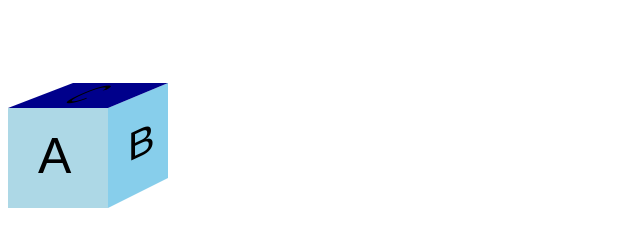
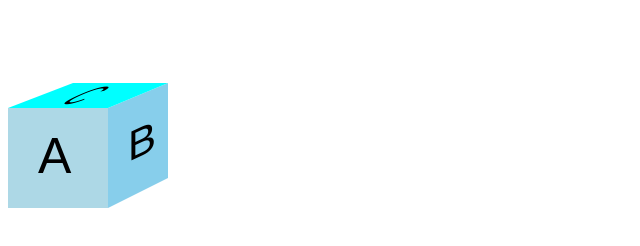
Before and after one commit to Executorix/web, a plain HTML site: page <!DOCTYPE html>.html in a window 1280 px wide. Shown: the whole page, without its empty margins (0-640 px from the left). Drawn offline with Linux system fonts and the light colour scheme.

Commit message:
abcfinal

```diff
--- a/<!DOCTYPE html>.html
+++ b/<!DOCTYPE html>.html
@@ -7,10 +7,10 @@
     <svg width="200" height="200">
         <polygon points="0,200 100,200 100,100 0,100" fill="lightblue" />
         <polygon points="100,200 100,100 160,75 160,170" fill="skyblue" />
-        <polygon points="0,100 65,75 160,75 100,100" fill="darkblue" />
+        <polygon points="0,100 65,75 160,75 100,100" fill="cyan" />
         <text x="30" y="165" font-family="Arial" font-size="50" fill="black">A</text>
-        <text x="265" y="95" font-family="Arial" font-size="25" fill="black" transform=" skewX(-66) skewY(0)">C</text>
-        <text x="120" y="210" font-family="Arial" font-size="40" fill="black" transform=" skewX(0) skewY(-25)">B</text>
+        <text x="265" y="96" font-family="Arial" font-size="25" fill="black" transform=" skewX(-66) skewY(0)">C</text>
+        <text x="120" y="210" font-family="Arial" font-size="42" fill="black" transform=" skewX(0) skewY(-25)">B</text>
 
 
     </svg>
```
